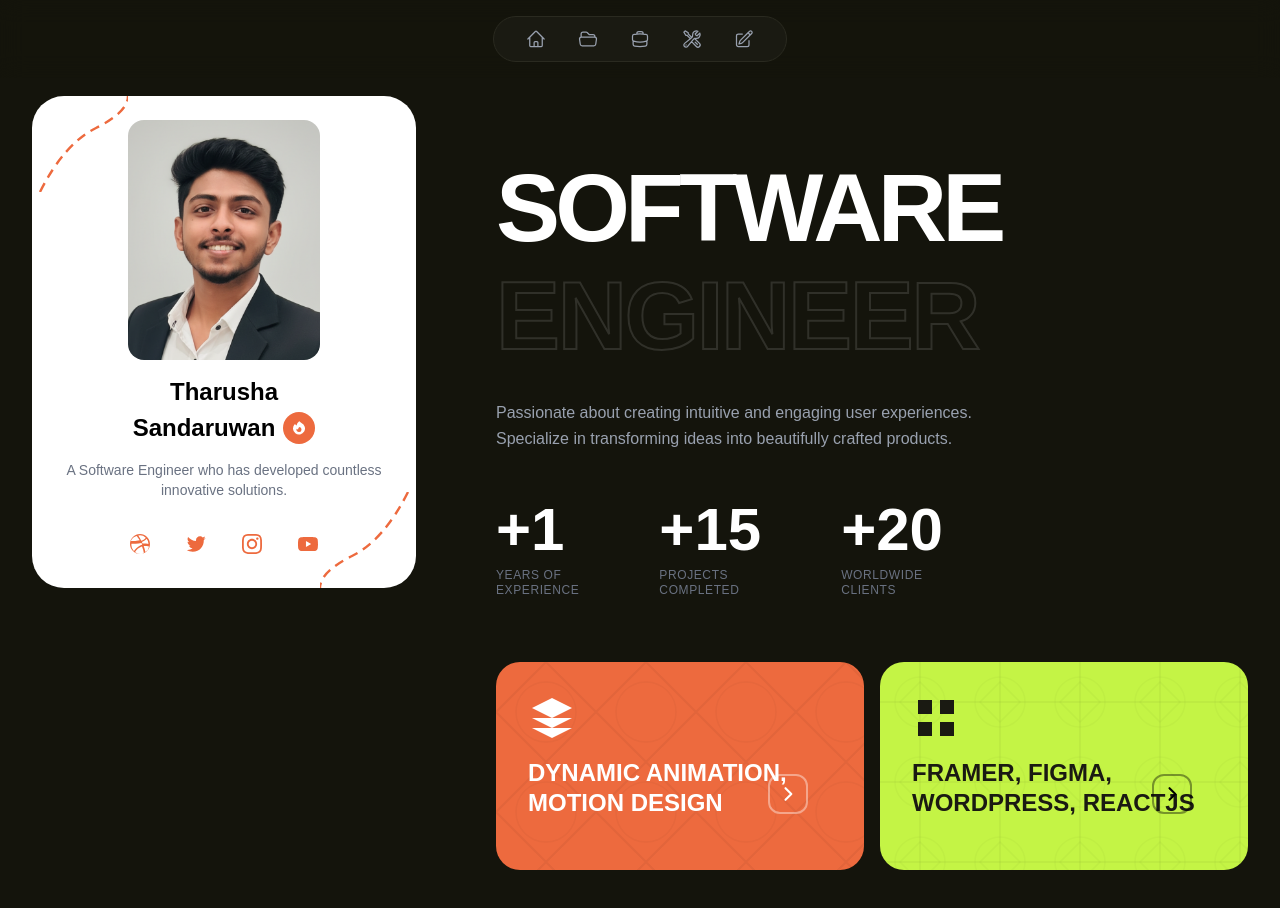
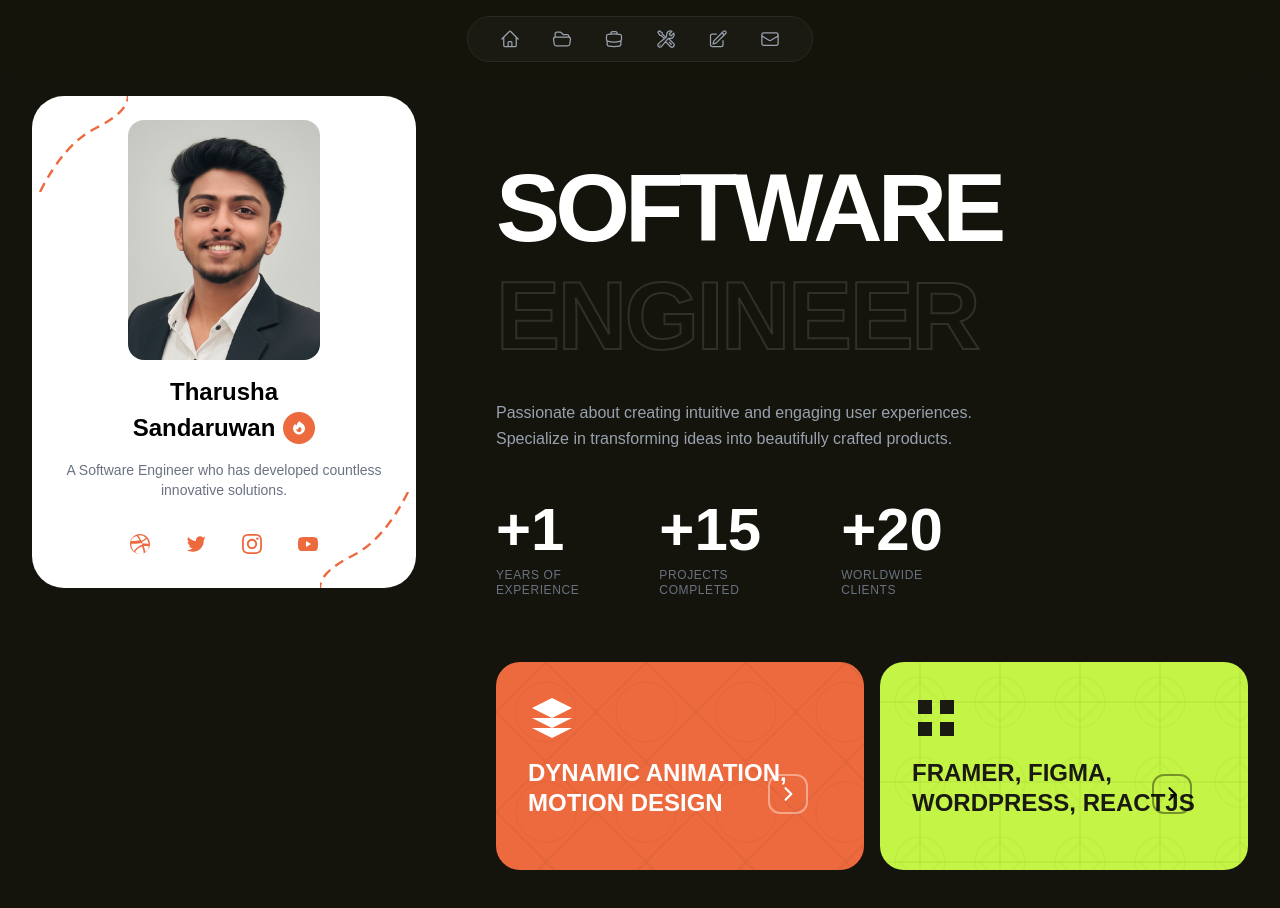
Before and after one commit to tharu-2003/Tharusha_Sandaruwan_Dahanayaka, a React (Vite) app: page / in a window 1280 px wide. Shown: the top 908 px of the page. Built offline with nearby package versions, Linux system fonts and the light colour scheme.

Commit message:
add path for navigation

```diff
--- a/src/components/Navigation.tsx
+++ b/src/components/Navigation.tsx
@@ -1,9 +1,10 @@
 import { Link } from "react-router-dom";
+import { useState } from "react";
 
 const navItems = [
   {
     label: "Home",
-    to: "#",
+    to: "/",
     icon: (
       <svg xmlns="http://www.w3.org/2000/svg" fill="none" viewBox="0 0 24 24" strokeWidth={1.5} stroke="currentColor" className="w-5 h-5">
         <path strokeLinecap="round" strokeLinejoin="round" d="m2.25 12 8.954-8.955c.44-.439 1.152-.439 1.591 0L21.75 12M4.5 9.75v10.125c0 .621.504 1.125 1.125 1.125H9.75v-4.875c0-.621.504-1.125 1.125-1.125h2.25c.621 0 1.125.504 1.125 1.125V21h4.125c.621 0 1.125-.504 1.125-1.125V9.75M8.25 21h8.25" />
@@ -12,7 +13,7 @@ const navItems = [
   },
   {
     label: "Projects",
-    to: "#projects",
+    to: "/projects",
     icon: (
       <svg xmlns="http://www.w3.org/2000/svg" fill="none" viewBox="0 0 24 24" strokeWidth={1.5} stroke="currentColor" className="w-5 h-5">
         <path strokeLinecap="round" strokeLinejoin="round" d="M3.75 9.776c.112-.017.227-.026.344-.026h15.812c.117 0 .232.009.344.026m-16.5 0a2.25 2.25 0 0 0-1.883 2.542l.857 6a2.25 2.25 0 0 0 2.227 1.932H19.05a2.25 2.25 0 0 0 2.227-1.932l.857-6a2.25 2.25 0 0 0-1.883-2.542m-16.5 0V6A2.25 2.25 0 0 1 6 3.75h3.879a1.5 1.5 0 0 1 1.06.44l2.122 2.12a1.5 1.5 0 0 0 1.06.44H18A2.25 2.25 0 0 1 20.25 9v.776" />
@@ -21,7 +22,7 @@ const navItems = [
   },
   {
     label: "Experience",
-    to: "#experience",
+    to: "/experience",
     icon: (
       <svg xmlns="http://www.w3.org/2000/svg" fill="none" viewBox="0 0 24 24" strokeWidth={1.5} stroke="currentColor" className="w-5 h-5">
         <path strokeLinecap="round" strokeLinejoin="round" d="M20.25 14.15v4.25c0 1.094-.787 2.036-1.872 2.18-2.087.277-4.216.42-6.378.42s-4.291-.143-6.378-.42c-1.085-.144-1.872-1.086-1.872-2.18v-4.25m16.5 0a2.18 2.18 0 0 0 .75-1.661V8.706c0-1.081-.768-2.015-1.837-2.175a48.114 48.114 0 0 0-3.413-.387m4.5 8.006c-.194.165-.42.295-.673.38A23.978 23.978 0 0 1 12 15.75c-2.648 0-5.195-.429-7.577-1.22a2.016 2.016 0 0 1-.673-.38m0 0A2.18 2.18 0 0 1 3 12.489V8.706c0-1.081.768-2.015 1.837-2.175a48.111 48.111 0 0 1 3.413-.387m7.5 0V5.25A2.25 2.25 0 0 0 13.5 3h-3a2.25 2.25 0 0 0-2.25 2.25v.894m7.5 0a48.667 48.667 0 0 0-7.5 0" />
@@ -30,7 +31,7 @@ const navItems = [
   },
   {
     label: "Tools",
-    to: "#tools",
+    to: "/tools",
     icon: (
       <svg xmlns="http://www.w3.org/2000/svg" fill="none" viewBox="0 0 24 24" strokeWidth={1.5} stroke="currentColor" className="w-5 h-5">
         <path strokeLinecap="round" strokeLinejoin="round" d="M11.42 15.17 17.25 21A2.652 2.652 0 0 0 21 17.25l-5.877-5.877M11.42 15.17l2.496-3.03c.317-.384.74-.626 1.208-.766M11.42 15.17l-4.655 5.653a2.548 2.548 0 1 1-3.586-3.586l6.837-5.63m5.108-.233c.55-.164 1.163-.188 1.743-.14a4.5 4.5 0 0 0 4.486-6.336l-3.276 3.277a3.004 3.004 0 0 1-2.25-2.25l3.276-3.276a4.5 4.5 0 0 0-6.336 4.486c.091 1.076-.071 2.264-.904 2.95l-.102.085m-1.745 1.437L5.909 7.5H4.5L2.25 3.75l1.5-1.5L7.5 4.5v1.409l4.26 4.26m-1.745 1.437 1.745-1.437m6.615 8.206L15.75 15.75M4.867 19.125h.008v.008h-.008v-.008Z" />
@@ -39,16 +40,27 @@ const navItems = [
   },
   {
     label: "Thoughts",
-    to: "#thoughts",
+    to: "/thoughts",
     icon: (
       <svg xmlns="http://www.w3.org/2000/svg" fill="none" viewBox="0 0 24 24" strokeWidth={1.5} stroke="currentColor" className="w-5 h-5">
         <path strokeLinecap="round" strokeLinejoin="round" d="m16.862 4.487 1.687-1.688a1.875 1.875 0 1 1 2.652 2.652L10.582 16.07a4.5 4.5 0 0 1-1.897 1.13L6 18l.8-2.685a4.5 4.5 0 0 1 1.13-1.897l8.932-8.931Zm0 0L19.5 7.125M18 14v4.75A2.25 2.25 0 0 1 15.75 21H5.25A2.25 2.25 0 0 1 3 18.75V8.25A2.25 2.25 0 0 1 5.25 6H10" />
       </svg>
     )
   },
+  {
+    label: "Contact",
+    to: "/contact",
+    icon: (
+      <svg xmlns="http://www.w3.org/2000/svg" fill="none" viewBox="0 0 24 24" strokeWidth={1.5} stroke="currentColor" className="w-5 h-5">
+        <path strokeLinecap="round" strokeLinejoin="round" d="M21.75 6.75v10.5a2.25 2.25 0 0 1-2.25 2.25h-15a2.25 2.25 0 0 1-2.25-2.25V6.75m19.5 0A2.25 2.25 0 0 0 19.5 4.5h-15a2.25 2.25 0 0 0-2.25 2.25m19.5 0v.243a2.25 2.25 0 0 1-1.07 1.916l-7.5 4.615a2.25 2.25 0 0 1-2.36 0L3.32 8.91a2.25 2.25 0 0 1-1.07-1.916V6.75" />
+      </svg>
+    )
+  },
 ];
 
 export function Navigation() {
+  const [hoveredItem, setHoveredItem] = useState<string | null>(null);
+
   return (
     <nav className="fixed top-0 left-0 right-0 z-50 bg-[#14140c]/80 backdrop-blur-md">
       <div className="max-w-7xl mx-auto px-4">
@@ -56,14 +68,24 @@ export function Navigation() {
           <div className="bg-[#1a1a12] rounded-full px-4 md:px-8 py-2 md:py-3 border border-[#2a2a20]">
             <ul className="flex items-center gap-4 md:gap-8">
               {navItems.map((item) => (
-                <li key={item.label}>
+                <li
+                  key={item.label}
+                  className="relative"
+                  onMouseEnter={() => setHoveredItem(item.label)}
+                  onMouseLeave={() => setHoveredItem(null)}
+                >
                   <Link
                     to={item.to}
-                    className="text-gray-400 hover:text-white transition-colors duration-200"
-                    title={item.label}
+                    className="text-gray-400 hover:text-white transition-colors duration-200 block"
                   >
                     {item.icon}
                   </Link>
+                  {hoveredItem === item.label && (
+                    <div className="absolute top-full left-1/2 -translate-x-1/2 mt-2 px-3 py-1.5 bg-[#2a2a20] text-white text-sm rounded-md whitespace-nowrap">
+                      {item.label}
+                      <div className="absolute -top-1 left-1/2 -translate-x-1/2 w-2 h-2 bg-[#2a2a20] rotate-45"></div>
+                    </div>
+                  )}
                 </li>
               ))}
             </ul>
```
